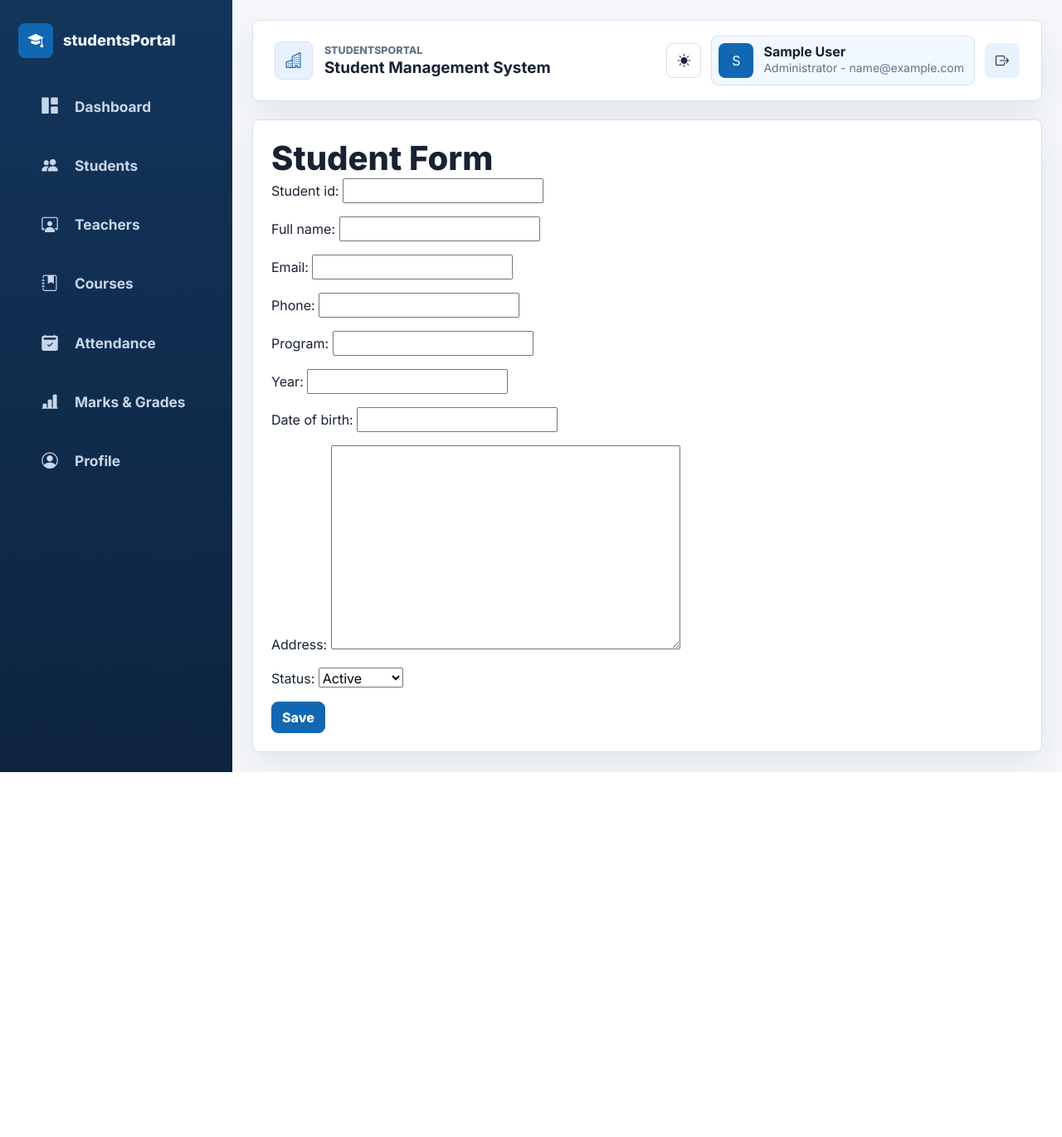
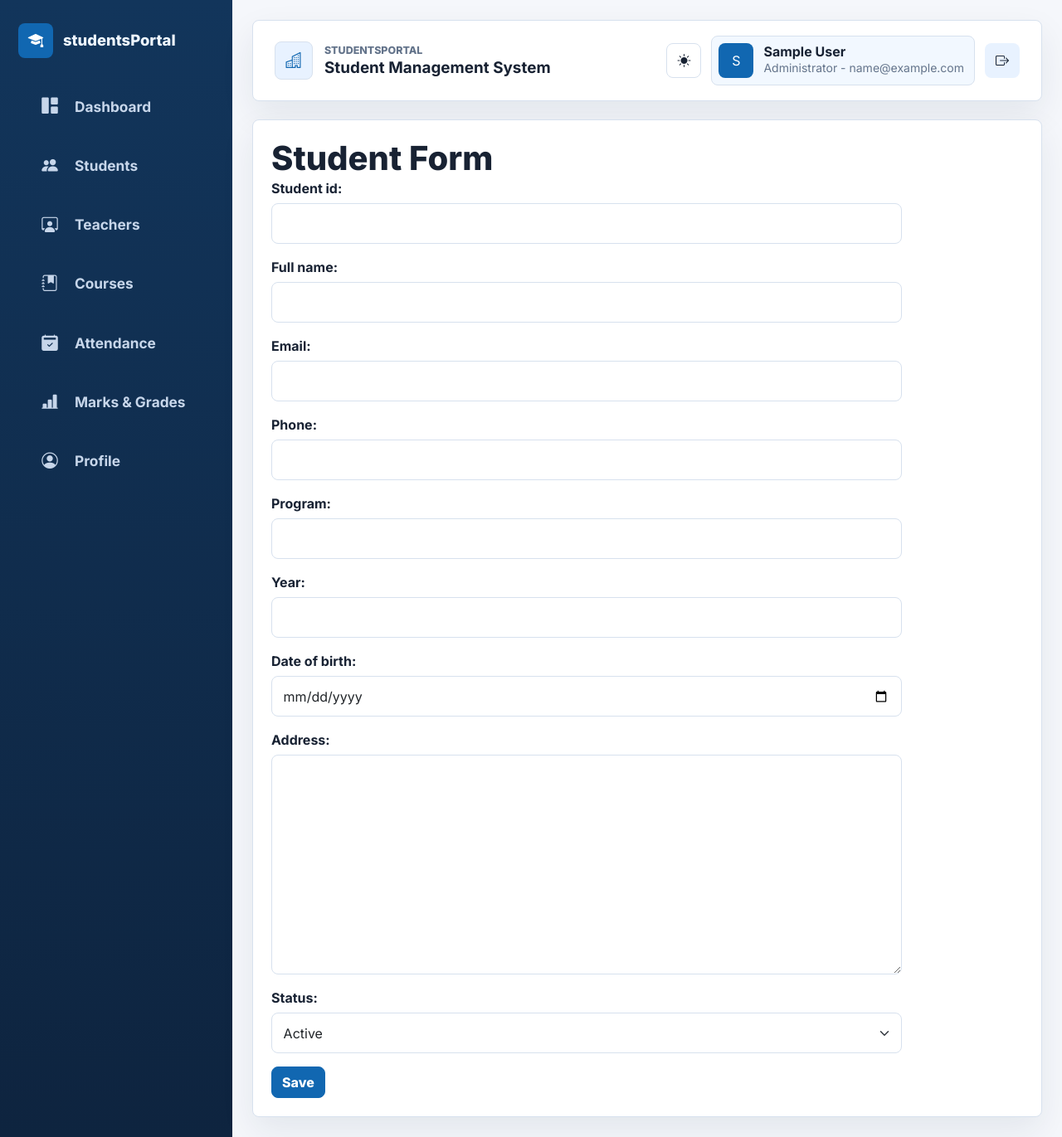
Before and after one commit to Fatima74177/ML-projects, a Django app: page /students/add/ in a window 1280 px wide. Shown: the whole page at 83% size. Before the commit the page ends 931 px from the top, so only its background shows below. Run offline with Django 5.2, Linux system fonts and the light colour scheme; the visitor is signed in with stand-in values (Sample User, id 1).

Commit message:
Student-management-system-project

```diff
--- a/Student-management-system-project/academics/templates/academics/academic_form.html
+++ b/Student-management-system-project/academics/templates/academics/academic_form.html
@@ -2,7 +2,7 @@
 {% block content %}
 <div class="card-shell">
   <h1 class="page-title">Grade Form</h1>
-  <form method="post">
+  <form method="post" class="app-form">
     {% csrf_token %}
     {{ form.as_p }}
     <button class="btn btn-primary" type="submit">Save</button>
--- a/Student-management-system-project/attendance/templates/attendance/attendance_form.html
+++ b/Student-management-system-project/attendance/templates/attendance/attendance_form.html
@@ -2,7 +2,7 @@
 {% block content %}
 <div class="card-shell">
   <h1 class="page-title">Attendance Form</h1>
-  <form method="post">
+  <form method="post" class="app-form">
     {% csrf_token %}
     {{ form.as_p }}
     <button class="btn btn-primary" type="submit">Save</button>
--- a/Student-management-system-project/courses/templates/courses/course_form.html
+++ b/Student-management-system-project/courses/templates/courses/course_form.html
@@ -2,7 +2,7 @@
 {% block content %}
 <div class="card-shell">
   <h1 class="page-title">Course Form</h1>
-  <form method="post">
+  <form method="post" class="app-form">
     {% csrf_token %}
     {{ form.as_p }}
     <button class="btn btn-primary" type="submit">Save</button>
--- a/Student-management-system-project/static/css/style.css
+++ b/Student-management-system-project/static/css/style.css
@@ -651,6 +651,38 @@ body {
   box-shadow: 0 0 0 0.2rem rgba(17, 103, 177, 0.12);
 }
 
+.app-form {
+  max-width: 760px;
+}
+
+.app-form p {
+  display: grid;
+  gap: 6px;
+  margin-bottom: 16px;
+}
+
+.app-form label {
+  color: var(--ink);
+  font-weight: 700;
+}
+
+.app-form .form-control,
+.app-form .form-select {
+  width: 100%;
+  min-height: 46px;
+}
+
+.app-form textarea.form-control {
+  min-height: 110px;
+}
+
+.app-form ul.errorlist {
+  color: var(--danger);
+  font-size: 0.9rem;
+  margin: 0;
+  padding-left: 1.1rem;
+}
+
 .btn {
   border-radius: 8px;
   font-weight: 800;
--- a/Student-management-system-project/students/forms.py
+++ b/Student-management-system-project/students/forms.py
@@ -7,3 +7,16 @@ class StudentForm(forms.ModelForm):
     class Meta:
         model = Student
         exclude = ['created_at']
+        widgets = {
+            'date_of_birth': forms.DateInput(
+                attrs={'type': 'date', 'class': 'form-control'},
+                format='%Y-%m-%d',
+            ),
+        }
+
+    def __init__(self, *args, **kwargs):
+        super().__init__(*args, **kwargs)
+        self.fields['date_of_birth'].input_formats = ['%Y-%m-%d']
+        for field in self.fields.values():
+            css_class = 'form-select' if isinstance(field.widget, forms.Select) else 'form-control'
+            field.widget.attrs.setdefault('class', css_class)
--- a/Student-management-system-project/students/templates/students/student_form.html
+++ b/Student-management-system-project/students/templates/students/student_form.html
@@ -2,7 +2,7 @@
 {% block content %}
 <div class="card-shell">
   <h1 class="page-title">Student Form</h1>
-  <form method="post">
+  <form method="post" class="app-form">
     {% csrf_token %}
     {{ form.as_p }}
     <button class="btn btn-primary" type="submit">Save</button>
--- a/Student-management-system-project/teachers/templates/teachers/teacher_form.html
+++ b/Student-management-system-project/teachers/templates/teachers/teacher_form.html
@@ -2,7 +2,7 @@
 {% block content %}
 <div class="card-shell">
   <h1 class="page-title">Teacher Form</h1>
-  <form method="post">
+  <form method="post" class="app-form">
     {% csrf_token %}
     {{ form.as_p }}
     <button class="btn btn-primary" type="submit">Save</button>
--- a/Student-management-system-project/templates/base.html
+++ b/Student-management-system-project/templates/base.html
@@ -9,7 +9,7 @@
   <link href="https://cdn.jsdelivr.net/npm/bootstrap@5.3.3/dist/css/bootstrap.min.css" rel="stylesheet">
   <link href="https://cdn.jsdelivr.net/npm/bootstrap-icons@1.11.3/font/bootstrap-icons.min.css" rel="stylesheet">
   {% load static %}
-  <link href="{% static 'css/style.css' %}?v=20260829" rel="stylesheet">
+  <link href="{% static 'css/style.css' %}?v=20260830" rel="stylesheet">
 </head>
 <body>
   <div class="app-shell">
```
Also changed, not shown: other parts of Student-management-system-project/static/css/style.css (+48 -0 lines), Student-management-system-project/attendance/forms.py (+13 -0 lines).
